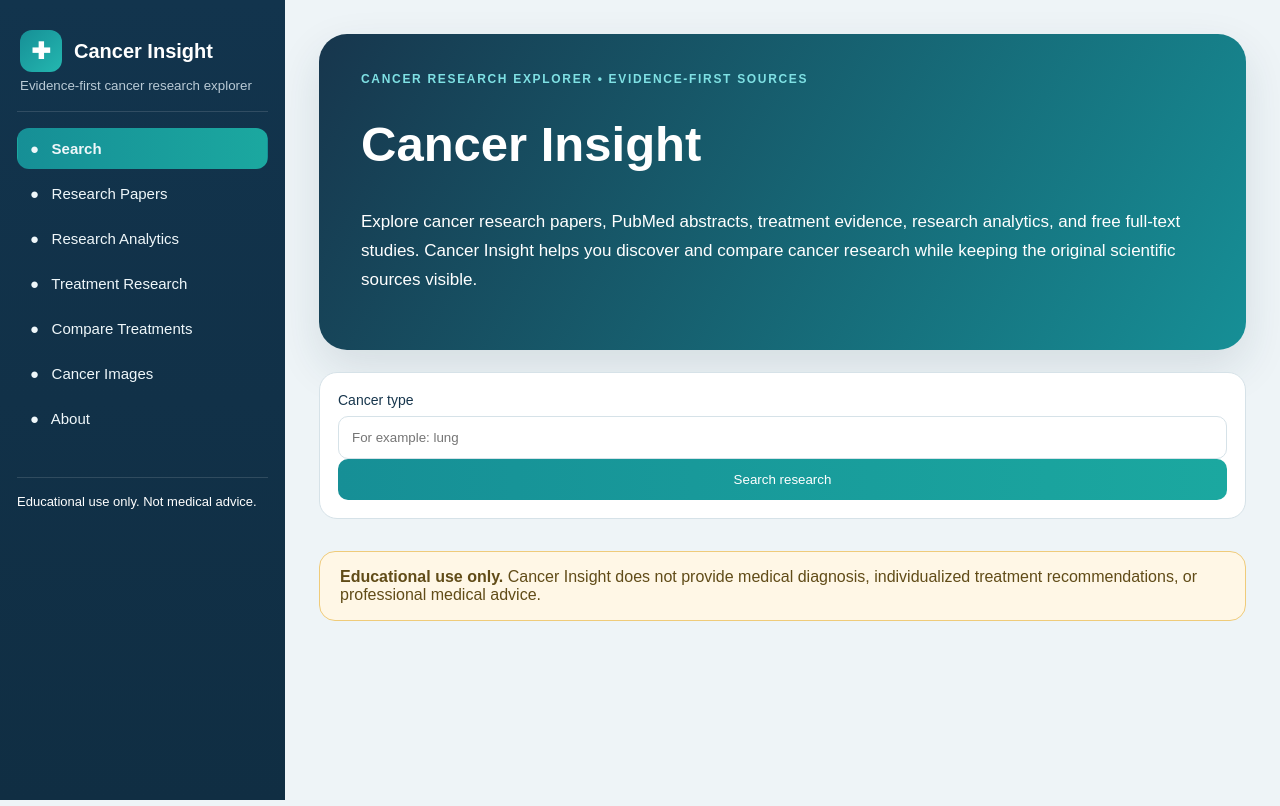
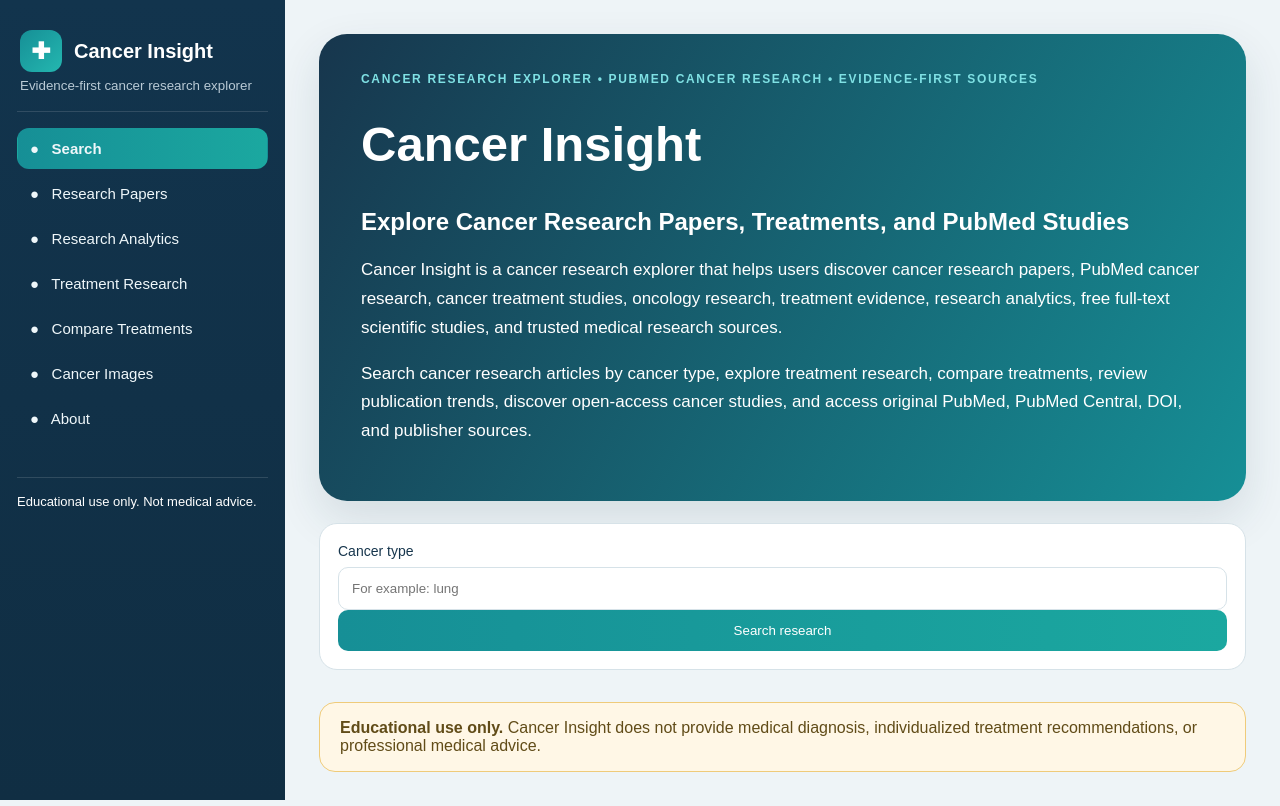
Before and after one commit to taliakasissieh/Cancer-Insight-Web, a Next.js app: page / in a window 1280 px wide. Built offline with nearby package versions, Linux system fonts and the light colour scheme.

Commit message:
Update page.js

```diff
--- a/app/page.js
+++ b/app/page.js
@@ -658,26 +658,29 @@
     <>
       <section className="hero">
         <div className="eyebrow">
-          Cancer research explorer
-          • evidence-first sources
+          Cancer Research Explorer • PubMed Cancer Research • Evidence-First Sources
         </div>
 
         <h1>
           Cancer Insight
         </h1>
 
+        <h2>
+          Explore Cancer Research Papers, Treatments, and PubMed Studies
+        </h2>
+
         <p>
-          Explore cancer research
-          papers, PubMed abstracts,
-          treatment evidence,
-          research analytics, and
-          free full-text studies.
-          Cancer Insight helps you
-          discover and compare
-          cancer research while
-          keeping the original
-          scientific sources
-          visible.
+          Cancer Insight is a cancer research explorer that helps users discover
+          cancer research papers, PubMed cancer research, cancer treatment studies,
+          oncology research, treatment evidence, research analytics, free full-text
+          scientific studies, and trusted medical research sources.
+        </p>
+
+        <p>
+          Search cancer research articles by cancer type, explore treatment research,
+          compare treatments, review publication trends, discover open-access cancer
+          studies, and access original PubMed, PubMed Central, DOI, and publisher
+          sources.
         </p>
       </section>
 
```
